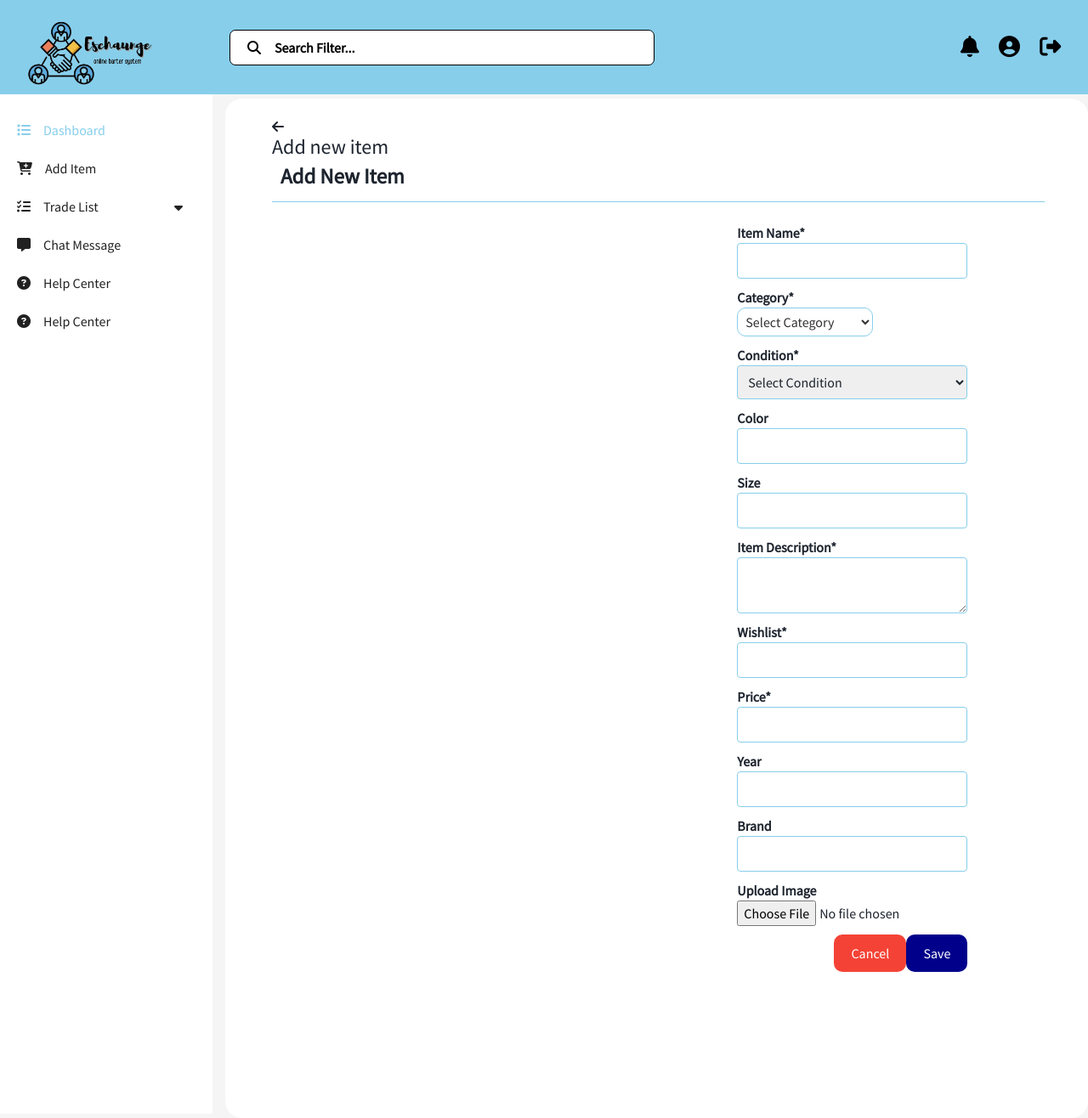
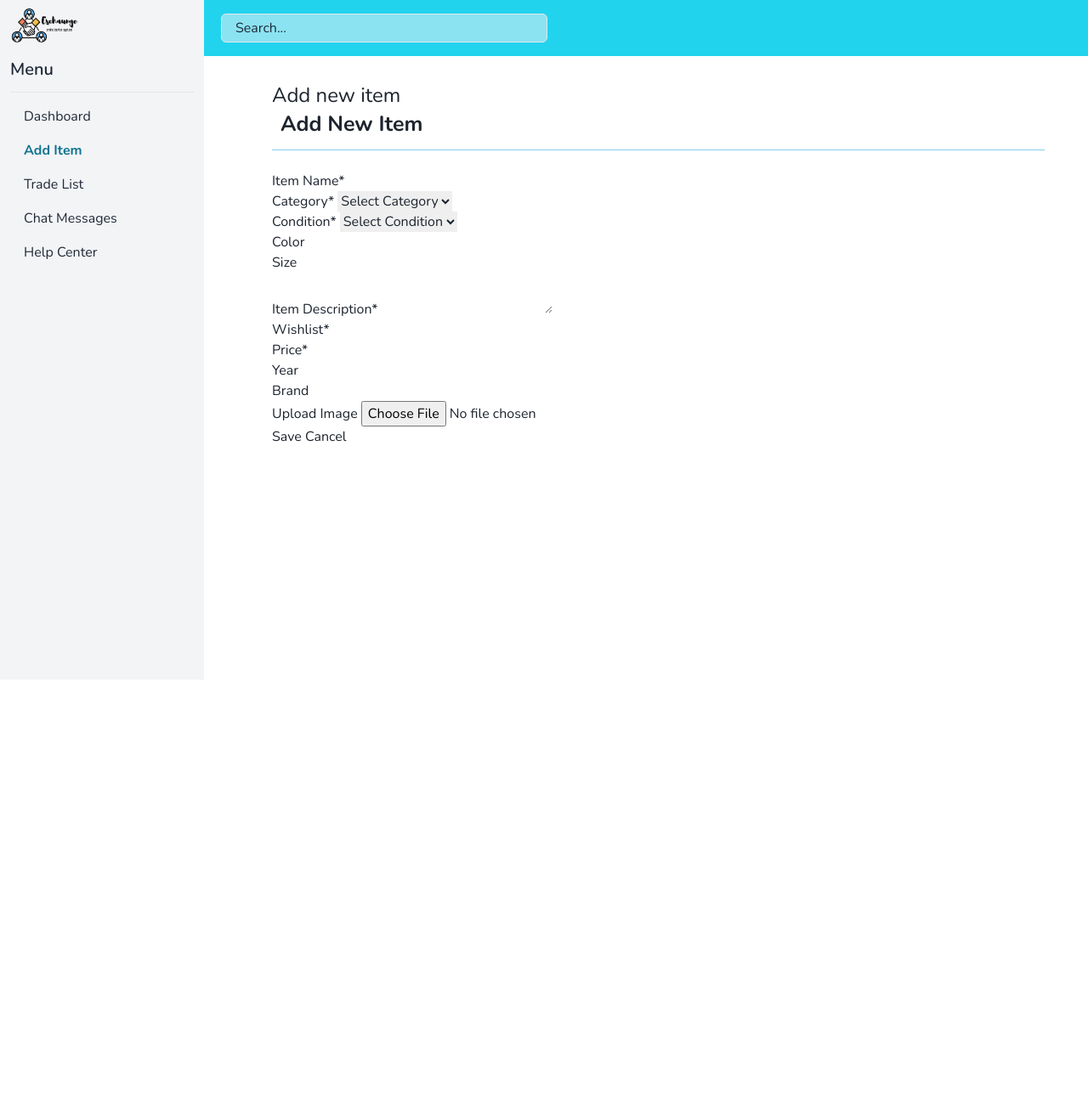
Before and after one commit to Angeline16/angelineCapstone, a PHP site: page /Add.php in a window 1280 px wide. Shown: the whole page at 85% size. After the commit the page ends 520 px from the top, so only its background shows below. Run offline with PHP 8.4, Linux system fonts and the light colour scheme; data that the repository does not hold is empty; some libraries are stand-ins or nearby versions.

Commit message:
new updates

```diff
--- a/Add.php
+++ b/Add.php
@@ -1,149 +1,129 @@
 <?php
-// Establish database connection
-$conn = new mysqli('localhost', 'root', '', 'TradeSystem');
+include ("./php/connection.php");
+// // Establish database connection
+// $conn = new mysqli('localhost', 'root', '', 'TradeSystem');
 
-// Check connection
-if ($conn->connect_error) {
-    die("Connection failed: " . $conn->connect_error);
-}
+// // Check connection
+// if ($conn->connect_error) {
+//     die("Connection failed: " . $conn->connect_error);
+// }
 
-// Initialize popup message variable
-$popupMessage = "";
-// Process form submission
-if ($_SERVER["REQUEST_METHOD"] == "POST") {
-    $item_name = $_POST['item_name'];
-    $category_id = $_POST['category'];
-    $item_condition = $_POST['item_condition']; // Correctly retrieve the item_condition value
-    $color = $_POST['color'];
-    $size = $_POST['size'];
-    $description = $_POST['description'];
-    $wishlist = $_POST['wishlist'];
-    $price = $_POST['price'];
-    $year = $_POST['year'];
-    $brand = $_POST['brand'];
+// // Initialize popup message variable
+// $popupMessage = "";
+// // Process form submission
+// if ($_SERVER["REQUEST_METHOD"] == "POST") {
+//     $item_name = $_POST['item_name'];
+//     $category_id = $_POST['category'];
+//     $item_condition = $_POST['item_condition']; // Correctly retrieve the item_condition value
+//     $color = $_POST['color'];
+//     $size = $_POST['size'];
+//     $description = $_POST['description'];
+//     $wishlist = $_POST['wishlist'];
+//     $price = $_POST['price'];
+//     $year = $_POST['year'];
+//     $brand = $_POST['brand'];
 
-    // Validate that item_condition is not empty
-    if(empty($item_condition)) {
-        // Handle the case where item_condition is empty
-        $popupMessage = "Error: Item condition cannot be empty.";
-    } else {
-        session_start(); // Start the session if not already started
-        // Check if the client_id is set in the session
-if (!isset($_SESSION['client_id'])) {
-    // Handle the case where the client_id is not set (user not logged in)
-    // For example, you might redirect the user to the login page
-    header("Location: login.php");
-    exit(); // Stop further execution of the script
-}
-        $client_id = $_SESSION['client_id'];
-        // Proceed with the insertion
-        // Prepare SQL statement
-        $sql = "INSERT INTO item_list (item_name, item_condition, color, size, description, wishlist, price, year, brand)
-            VALUES (?, ?, ?, ?, ?, ?, ?, ?, ?)";
-        $stmt = $conn->prepare($sql);
-        if ($stmt) {
-            // Bind parameters with data types
-            $stmt->bind_param("sissssssss", $item_name, $category_id, $item_condition, $color, $size, $description, $wishlist, $price, $year, $brand);
+//     // Validate that item_condition is not empty
+//     if(empty($item_condition)) {
+//         // Handle the case where item_condition is empty
+//         $popupMessage = "Error: Item condition cannot be empty.";
+//     } else {
+//         session_start(); // Start the session if not already started
+//         // Check if the client_id is set in the session
+// if (!isset($_SESSION['client_id'])) {
+//     // Handle the case where the client_id is not set (user not logged in)
+//     // For example, you might redirect the user to the login page
+//     header("Location: login.php");
+//     exit(); // Stop further execution of the script
+// }
+//         $client_id = $_SESSION['client_id'];
+//         // Proceed with the insertion
+//         // Prepare SQL statement
+//         $sql = "INSERT INTO item_list (item_name, item_condition, color, size, description, wishlist, price, year, brand)
+//             VALUES (?, ?, ?, ?, ?, ?, ?, ?, ?)";
+//         $stmt = $conn->prepare($sql);
+//         if ($stmt) {
+//             // Bind parameters with data types
+//             $stmt->bind_param("sissssssss", $item_name, $category_id, $item_condition, $color, $size, $description, $wishlist, $price, $year, $brand);
 
-            // Execute the statement
-            if ($stmt->execute()) {
-                // Successful insertion
-                $popupMessage = "Item added successfully.";
-            } else {
-                // Error in insertion
-                $popupMessage = "Error: " . $stmt->error;
-            }
+//             // Execute the statement
+//             if ($stmt->execute()) {
+//                 // Successful insertion
+//                 $popupMessage = "Item added successfully.";
+//             } else {
+//                 // Error in insertion
+//                 $popupMessage = "Error: " . $stmt->error;
+//             }
 
-            // Close statement
-            $stmt->close();
-        }else {
-            // Error in preparing the statement
-            $popupMessage = "Error: Unable to prepare statement.";
-        }
-    }
-}
+//             // Close statement
+//             $stmt->close();
+//         }else {
+//             // Error in preparing the statement
+//             $popupMessage = "Error: Unable to prepare statement.";
+//         }
+//     }
+// }
 ?>
 <?php
-// Establish database connection
-$conn = new mysqli('localhost', 'root', '', 'TradeSystem');
 
-// Check connection
-if ($conn->connect_error) {
-    die("Connection failed: " . $conn->connect_error);
-}
 
-// Initialize popup message variable
-$popupMessage = "";
+// // Initialize popup message variable
+// $popupMessage = "";
 
-// Fetch categories from the database
-$categoryOptions = array(); // Initialize empty array
-$sql = "SELECT category_id, category_name FROM category_list";
-$result = $conn->query($sql);
+// // Fetch categories from the database
+// $categoryOptions = array(); // Initialize empty array
+// $sql = "SELECT category_id, category_name FROM category_list";
+// $result = $conn->query($sql);
 
-if ($result->num_rows > 0) {
-    while ($row = $result->fetch_assoc()) {
-        $categoryOptions[$row['category_id']] = $row['category_name'];
-    }
-}
+// if ($result->num_rows > 0) {
+//     while ($row = $result->fetch_assoc()) {
+//         $categoryOptions[$row['category_id']] = $row['category_name'];
+//     }
+// }
 
-// Process form submission
-if ($_SERVER["REQUEST_METHOD"] == "POST") {
-    // Your existing form processing code goes here
-}
+// // Process form submission
+// if ($_SERVER["REQUEST_METHOD"] == "POST") {
+//     // Your existing form processing code goes here
+// }
 
-// Close the database connection (not necessary here as PHP will close it automatically at the end of script execution)
- $conn->close();
+// // Close the database connection (not necessary here as PHP will close it automatically at the end of script execution)
+// $conn->close();
 ?>
 
 
 
-<?php include 'inc/topbarNav.php'; ?>
-<?php include 'inc/sidebarNav.php'; ?>
+
 <!DOCTYPE html>
 <html lang="en">
+
 <head>
     <meta name="viewport" content="width=device-width, initial-scale=1">
     <title>OBS Dashboard</title>
-    <link rel="stylesheet" href="styles/Add.css">
+
     <script src="https://cdn.tailwindcss.com"></script>
+    <script src="https://code.iconify.design/iconify-icon/2.0.0/iconify-icon.min.js"></script>
+    <style>
+        @import url("https://fonts.googleapis.com/css2?family=Nunito:ital,wght@0,200..1000;1,200..1000&display=swap");
 
-    <style>
-        /* Popup styling */
-        .popup {
-            position: fixed;
-            top: 50%;
-            left: 50%;
-            transform: translate(-50%, -50%);
-            background-color: white;
-            color: #87ceeb;
-            padding: 20px;
-            border-radius: 10px;
-            box-shadow: 0px 0px 10px 0px rgba(0, 0, 0, 0.3);
-            display: <?php echo $popupMessage ? 'block' : 'none'; ?>; /* Show popup only if there's a message */
+        body {
+            font-family: "Nunito", sans-serif;
         }
 
-        .popup-content {
-            text-align: center;
+        .add {
+            color: #0e7490;
+            font-weight: bold;
         }
     </style>
 </head>
+
 <body>
 
-<!--JQuery CDN Link-->
-<script src="https://cdnjs.cloudflare.com/ajax/libs/jquery/3.7.1/jquery.min.js" integrity="sha512-v2CJ7UaYy4JwqLDIrZUI/4hqeoQieOmAZNXBeQyjo21dadnwR+8ZaIJVT8EE2iyI61OV8e6M8PP2/4hpQINQ/g==" crossorigin="anonymous" referrerpolicy="no-referrer"></script>
+    <?php include 'components/header.php'; ?>
+    <?php include 'components/sidebar.php'; ?>
 
-<script>
-    $(document).ready(function(){
-         //jquery for toggle sub-menu
-        $('.sub-btn').click(function(){
-            $(this).next('.sub-menu').slideToggle();
-            $(this).find('.dropdown').toggleClass('rotate');
-        });
-    });
-</script>
-<!-- Main content -->
     <div id="content" style="margin-left: 15px;">
-    <div style="float:right; width: calc(100% - 250px); height: 150vh; margin-top: 5px; border-radius: 20px; background-color: white;">
+        <div
+            style="float:right; width: calc(100% - 250px); height: 150vh; margin-top: 5px; border-radius: 20px; background-color: white;">
             <div style="background-color: white; color: #1D242E; width: 95%; margin-top: 25px; padding-left: 40px;">
                 <div id="content" style="margin-left: 15px;">
                     <!-- Add Item -->
@@ -167,8 +147,10 @@ if ($_SERVER["REQUEST_METHOD"] == "POST") {
                                     <label for="category">Category*</label>
                                     <select id="category" name="category" required>
                                         <option value="">Select Category</option>
-                                    <?php foreach ($categoryOptions as $category_id => $category_name) : ?>
-                                        <option value="<?php echo $category_id; ?>"><?php echo $category_name; ?></option>
+                                        <?php foreach ($categoryOptions as $category_id => $category_name): ?>
+                                            <option value="<?php echo $category_id; ?>">
+                                                <?php echo $category_name; ?>
+                                            </option>
                                         <?php endforeach; ?>
                                     </select>
 
@@ -231,12 +213,41 @@ if ($_SERVER["REQUEST_METHOD"] == "POST") {
     <!-- Popup message -->
     <div class="popup" id="popup">
         <div class="popup-content">
-        <h2><?php echo $popupMessage; ?></h2>
+            <h2>
+                <?php echo $popupMessage; ?>
+            </h2>
         </div>
     </div>
 
 
+    <!--JQuery CDN Link-->
+    <script src="https://cdnjs.cloudflare.com/ajax/libs/jquery/3.7.1/jquery.min.js"
+        integrity="sha512-v2CJ7UaYy4JwqLDIrZUI/4hqeoQieOmAZNXBeQyjo21dadnwR+8ZaIJVT8EE2iyI61OV8e6M8PP2/4hpQINQ/g=="
+        crossorigin="anonymous" referrerpolicy="no-referrer"></script>
+
+    <script>
+        $(document).ready(function () {
+            //jquery for toggle sub-menu
+            $('.sub-btn').click(function () {
+                $(this).next('.sub-menu').slideToggle();
+                $(this).find('.dropdown').toggleClass('rotate');
+            });
+        });
 
 
+        const toggleButton = document.getElementById("toggleSidebar");
+        const sidebar = document.getElementById("sidebar");
+        const closeSidebar = document.getElementById("close");
+
+        toggleButton.addEventListener("click", () => {
+            sidebar.classList.toggle("hidden");
+        });
+        closeSidebar.addEventListener("click", () => {
+            sidebar.classList.toggle("hidden");
+        });
+
+    </script>
+
 </body>
+
 </html>
--- a/Dashboard.php
+++ b/Dashboard.php
@@ -59,6 +59,11 @@ if (!isset ($_SESSION['logged_in'])) {
 
         body {
             font-family: "Nunito", sans-serif;
+        }
+
+        .dashboard {
+            color: #0e7490;
+            font-weight: bold;
         }
     </style>
 </head>
--- a/components/header.php
+++ b/components/header.php
@@ -8,7 +8,7 @@
 </head>
 
 <body>
-    <header class="w-full flex sm:pl-60 justify-between items-center bg-cyan-400 py-4 px-5">
+    <header class="w-full flex sm:pl-60 justify-between items-center bg-cyan-400 text-gray-800 py-4 px-5">
         <div class="flex gap-5">
             <button id="toggleSidebar" class="sm:hidden flex justify-center items-center">
                 <iconify-icon icon="ic:round-menu" class="text-2xl"></iconify-icon>
--- a/components/sidebar.php
+++ b/components/sidebar.php
@@ -21,36 +21,36 @@
             <div>
                 <h1 class="text-gray-800 font-semibold text-xl py-3">Menu</h1>
                 <hr />
-                <div class="my-2">
-                    <div
-                        class="py-2 flex justify-start items-center gap-2 w-full hover:font-semibold hover:text-cyan-500 hover:bg-gray-300 transition rounded-md px-2">
+                <div class="my-2 text-gray-800">
+                    <a href="Dashboard.php"
+                        class="py-2 flex justify-start dashboard items-center gap-2 w-full hover:font-semibold hover:text-cyan-500 hover:bg-gray-300 transition rounded-md px-2">
                         <iconify-icon icon="material-symbols:dashboard" class="text-xl"></iconify-icon>
-                        <a href="Dashboard.php">Dashboard</a>
-                    </div>
-                    <div
-                        class="py-2 flex justify-start items-center gap-2 w-full hover:font-semibold hover:text-cyan-500 hover:bg-gray-300 transition rounded-md px-2">
+                        Dashboard</a>
+
+                    <a href="Add.php"
+                        class="py-2 flex justify-start items-center add gap-2 w-full hover:font-semibold hover:text-cyan-500 hover:bg-gray-300 transition rounded-md px-2">
                         <iconify-icon icon="carbon:add-filled" class="text-xl"></iconify-icon>
 
-                        <a href="Add.php">Add Item</a>
-                    </div>
-                    <div
+                        Add Item
+                    </a>
+                    <a href="Tradelist.php"
                         class="py-2 flex justify-start items-center gap-2 w-full hover:font-semibold hover:text-cyan-500 hover:bg-gray-300 transition rounded-md px-2">
                         <iconify-icon icon="ep:list" class="text-xl"></iconify-icon>
 
-                        <a href="Tradelist.php">Trade List</a>
-                    </div>
-                    <div
+                        Trade List
+                    </a>
+                    <a href=""
                         class="py-2 flex justify-start items-center gap-2 w-full hover:bg-gray-300 hover:font-semibold hover:text-cyan-500 transition rounded-md px-2">
                         <iconify-icon icon="material-symbols-light:chat-sharp" class="text-xl"></iconify-icon>
 
-                        <a href="">Chat Messages</a>
-                    </div>
-                    <div
+                        Chat Messages
+                    </a>
+                    <a href="Helpcenter.php"
                         class="py-2 flex justify-start items-center gap-2 w-full hover:font-semibold hover:text-cyan-500 hover:bg-gray-300 transition rounded-md px-2">
                         <iconify-icon icon="material-symbols:live-help-sharp" class="text-xl"></iconify-icon>
 
-                        <a href="Helpcenter.php">Help Center</a>
-                    </div>
+                        Help Center
+                    </a>
                 </div>
             </div>
         </div>
```
Lines whose indentation alone changed are shown as unchanged.
